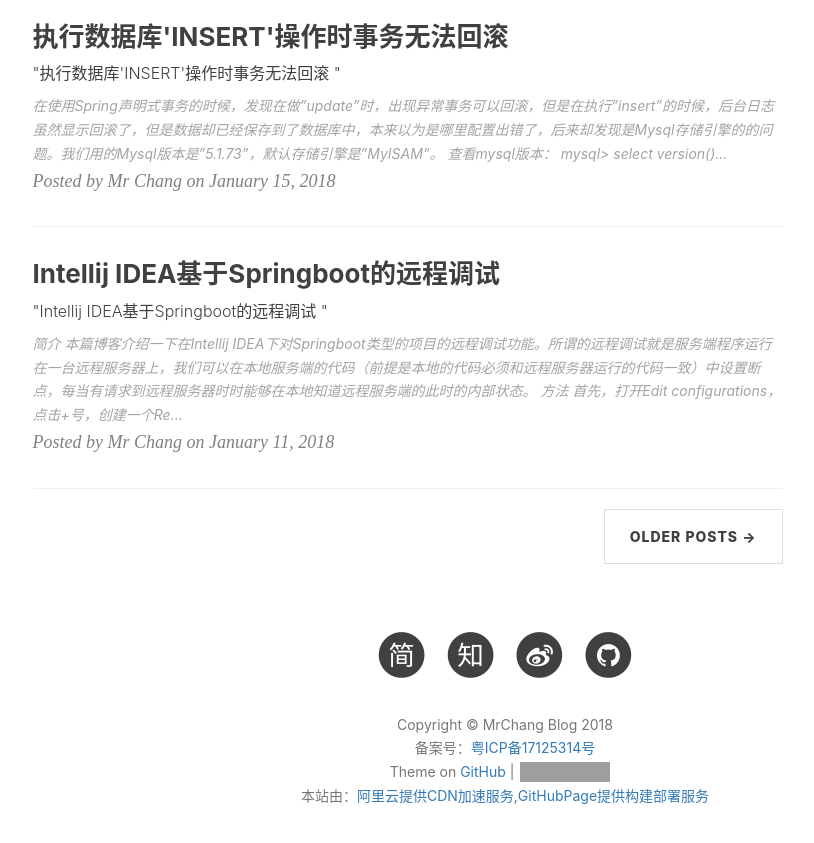
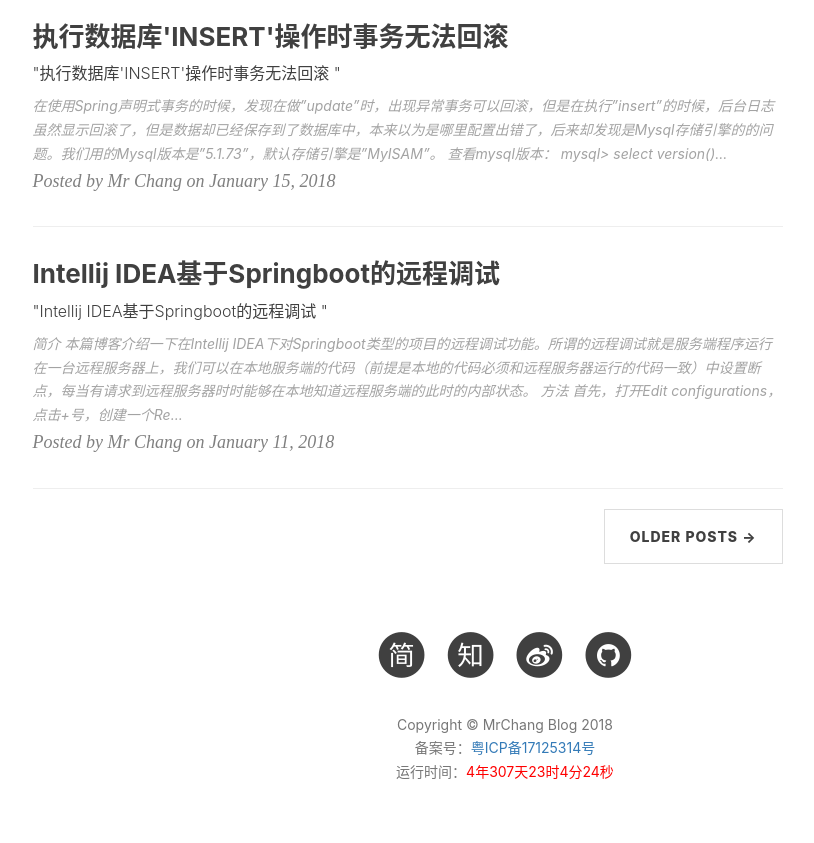
Before and after one commit to ncic-ict/changdaye.github.io, a Jekyll site: the page built from index.html, in a window 1280 px wide and 900 px high, scrolled down 2441 px. Shown: the top 843 px of the window, without its empty margins (135-949 px from the left). Built offline with Jekyll 4.4.1, drawn with Linux system fonts in a browser that asks for light colours; nearby versions of some CDN libraries; the list of posts is cut into pages by our own code; comment, search, counter and statistics services are not loaded; some of the changed lines change nothing that is shown; grey boxes are pictures that could not be loaded.

Commit message:
增加博客运行时间js

```diff
--- a/_includes/footer.html
+++ b/_includes/footer.html
@@ -95,15 +95,58 @@
                     <br>
                     备案号：<a href="http://www.miitbeian.gov.cn/">{{ site.filing }}</a>
                     <br>
+                    <script>
+                        function secondToDate(second) {
+                            if (!second) {
+                                return 0;
+                            }
+                            var time = new Array(0, 0, 0, 0, 0);
+                            if (second >= 365 * 24 * 3600) {
+                                time[0] = parseInt(second / (365 * 24 * 3600));
+                                second %= 365 * 24 * 3600;
+                            }
+                            if (second >= 24 * 3600) {
+                                time[1] = parseInt(second / (24 * 3600));
+                                second %= 24 * 3600;
+                            }
+                            if (second >= 3600) {
+                                time[2] = parseInt(second / 3600);
+                                second %= 3600;
+                            }
+                            if (second >= 60) {
+                                time[3] = parseInt(second / 60);
+                                second %= 60;
+                            }
+                            if (second > 0) {
+                                time[4] = second;
+                            }
+                            return time;
+                        }
+                    </script>
+                    <script type="text/javascript" language="javascript">
+                        function setTime() {
+                            // 博客创建时间秒数，时间格式中，月比较特殊，是从0开始的，所以想要显示5月，得写4才行，如下
+                            var create_time = Math.round(new Date(Date.UTC(2013, 4, 22, 0, 0, 0))
+                                .getTime() / 1000);
+                            // 当前时间秒数,增加时区的差异
+                            var timestamp = Math.round((new Date().getTime() + 8 * 60 * 60 * 1000) / 1000);
+                            currentTime = secondToDate((timestamp - create_time));
+                            currentTimeHtml = currentTime[0] + '年' + currentTime[1] + '天'
+                                + currentTime[2] + '时' + currentTime[3] + '分' + currentTime[4]
+                                + '秒';
+                            document.getElementById("htmer_time").innerHTML = currentTimeHtml;
+                        }
 
-                    Theme on <a href="{{ site.github_repo }}">GitHub</a> |
-                    <iframe
-                            style="margin-left: 2px; margin-bottom:-5px;"
-                            frameborder="0" scrolling="0" width="100px" height="20px"
-                            src="https://ghbtns.com/github-btn.html?user={{ site.github_username }}&repo={{ site.github_username }}.github.io&type=star&count=true">
-                    </iframe>
-                    <br>
-                    本站由：<a href="{{ site.cdnUrl }}">{{ site.cdn }}</a>,<a href="{{ site.githubPageUrl }}">{{ site.githubPage }}</a>
+                        setInterval(setTime, 1000);
+                    </script>
+                    运行时间：<span id="htmer_time" style="color: red;"></span>
+
+                    <!--Theme on <a href="{{ site.github_repo }}">GitHub</a> |-->
+                    <!--<iframe-->
+                    <!--style="margin-left: 2px; margin-bottom:-5px;"-->
+                    <!--frameborder="0" scrolling="0" width="100px" height="20px"-->
+                    <!--src="https://ghbtns.com/github-btn.html?user={{ site.github_username }}&repo={{ site.github_username }}.github.io&type=star&count=true">-->
+                    <!--</iframe>-->
 
                 </p>
             </div>
```
